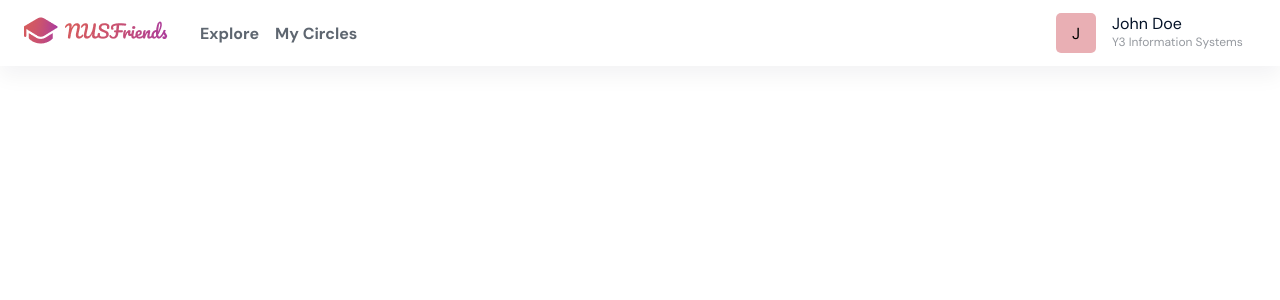
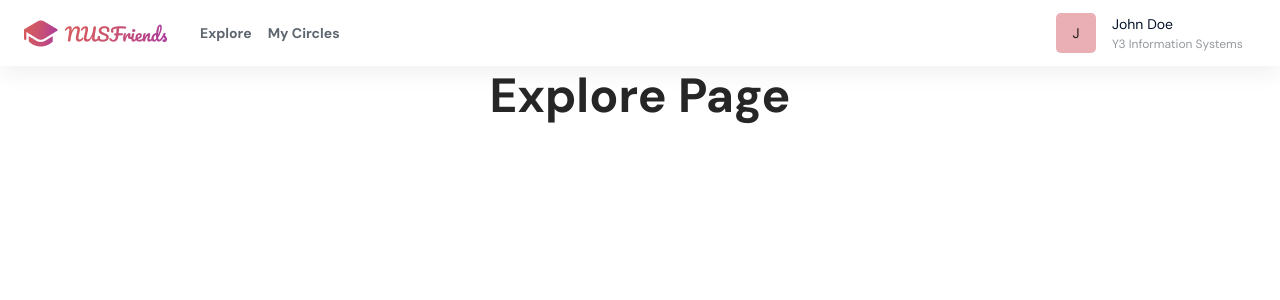
Before and after one commit to yuanxin1997/nusfriends-fe, a React (Create React App) app: page /explore in a window 1280 px wide. Shown: the top 300 px of the page. Built offline with nearby package versions, Linux system fonts and the light colour scheme.

Commit message:
init pages

```diff
--- a/src/App.js
+++ b/src/App.js
@@ -1,14 +1,22 @@
-import logo from "./logo.svg";
 import "./App.css";
 import Navbar from "./components/Navbar";
 import "react-router-dom";
-import { BrowserRouter } from "react-router-dom";
+import { BrowserRouter, Switch, Route } from "react-router-dom";
+import Home from "./pages/Home";
+import Explore from "./pages/Explore";
+import MyCircles from "./pages/MyCircles";
 
 function App() {
     return (
         <BrowserRouter>
             <div className="App">
                 <Navbar />
+                <Switch>
+                    <Route exact path="/" component={Home} />
+                    <Route exact path="/explore" component={Explore} />
+                    <Route exact path="/my-circles" component={MyCircles} />
+                    <Route exact path="/circle/:id" />
+                </Switch>
             </div>
         </BrowserRouter>
     );
--- a/src/components/Navbar.js
+++ b/src/components/Navbar.js
@@ -22,8 +22,8 @@ function Navbar() {
                         style={{ marginRight: "16px" }}
                     />
                 </Link>
-                <Link to="/">Explore</Link>
-                <Link to="/">My Circles</Link>
+                <Link to="explore">Explore</Link>
+                <Link to="/my-circles">My Circles</Link>
             </div>
 
             <ProfileCard>
--- /dev/null
+++ b/src/pages/Explore.js
@@ -0,0 +1,5 @@
+function Explore() {
+    return <h1>Explore Page</h1>;
+}
+
+export default Explore;
--- /dev/null
+++ b/src/pages/Home.js
@@ -0,0 +1,5 @@
+function Home() {
+    return <h1>Home Page</h1>;
+}
+
+export default Home;
--- /dev/null
+++ b/src/pages/MyCircles.js
@@ -0,0 +1,5 @@
+function MyCircles() {
+    return <h1>My Circles</h1>;
+}
+
+export default MyCircles;
```
Also changed, not shown: src/index.js (+10 -9 lines), src/pages/Login.js (added), src/pages/Register.js (added).
